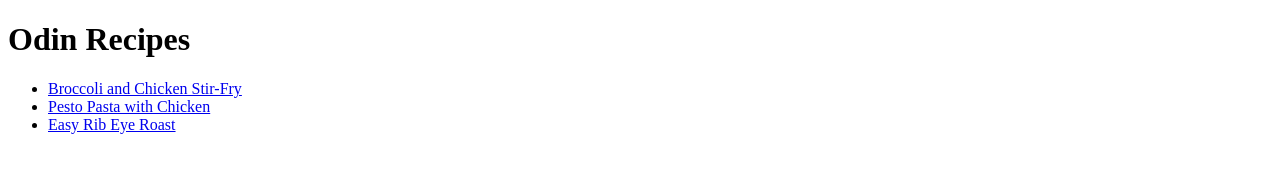
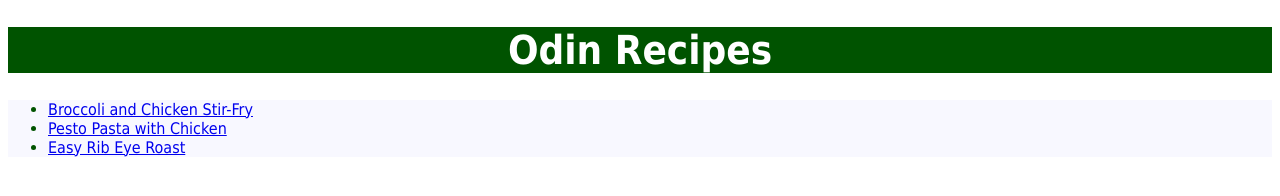
Before and after one commit to MatheusKisiolar/odin-recipes, a plain HTML site: page index.html in a window 1280 px wide. Drawn offline with Linux system fonts and the light colour scheme.

Commit message:
Add styles
The Odin Project exercise. Testing vscode commit.

```diff
--- a/index.html
+++ b/index.html
@@ -2,11 +2,12 @@
 <html lang="en">
   <head>
     <meta charset="UTF-8">
+    <link rel="stylesheet" href="./styles/styles.css">
     <title>Odin Recipes</title>
   </head>
   <body>
-    <h1>Odin Recipes</h1>
-    <ul>
+    <h1 class="homepage">Odin Recipes</h1>
+    <ul class="homepage">
       <li>
         <a href="./recipes/broccoli-and-chicken.html">Broccoli and Chicken Stir-Fry</a>
       </li>
--- /dev/null
+++ b/styles/styles.css
@@ -0,0 +1,28 @@
+body {
+  font-family: Tahoma, "DejaVu Sans", sans-serif;
+}
+
+h1{
+  font-size: 40px;
+}
+
+h1.homepage {
+  text-align: center;
+  background-color: rgb(0, 83, 0);
+  color: white;
+}
+
+ul.homepage {
+  background-color: ghostwhite;
+  color: rgb(0, 83, 0);
+}
+
+.recipe-img{
+  width: 500px;
+  height: auto;
+}
+
+h1.recipe{
+  background-color: rgb(0, 83, 0);
+  color: white;
+}
```
Also changed, not shown: recipes/broccoli-and-chicken.html (+3 -2 lines).
